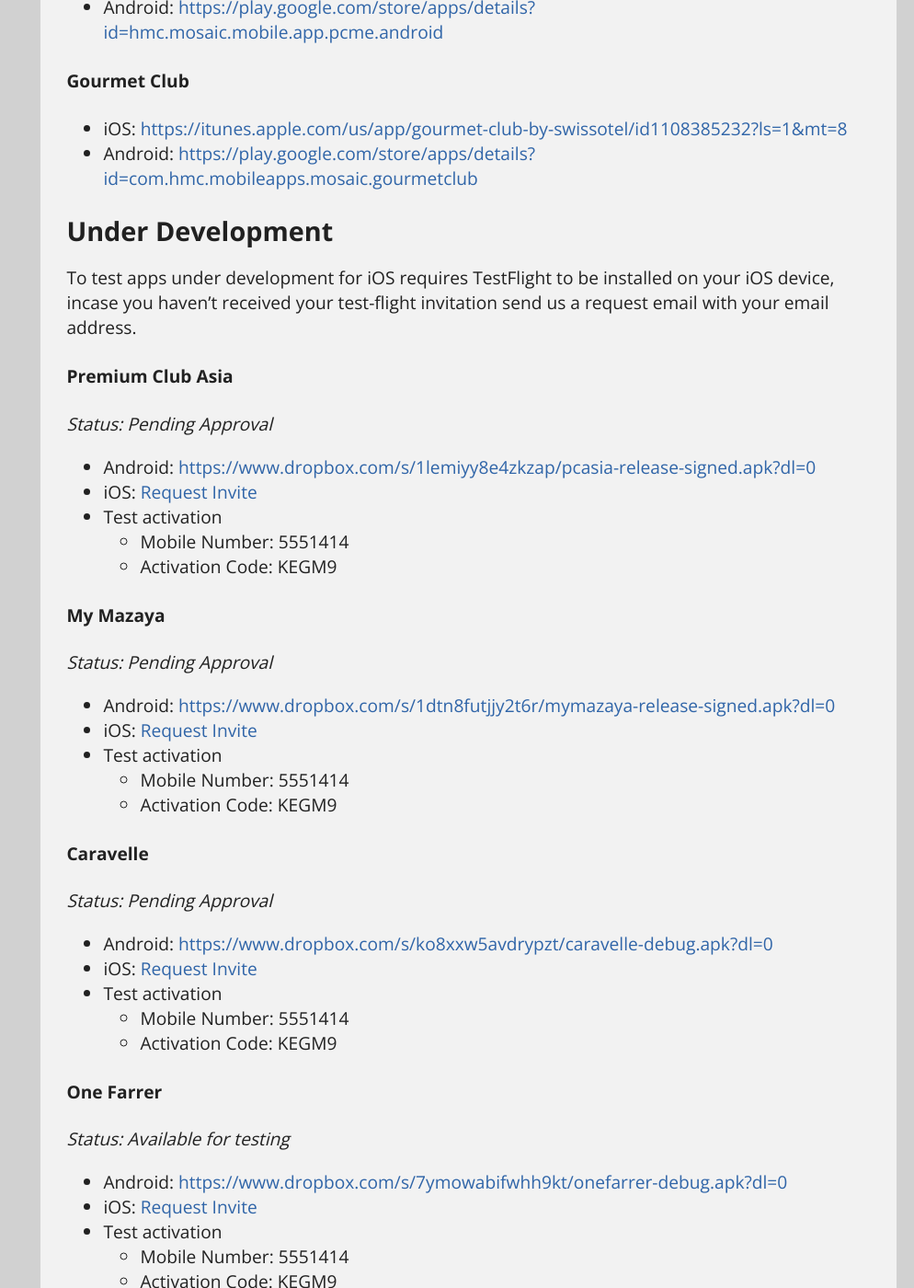
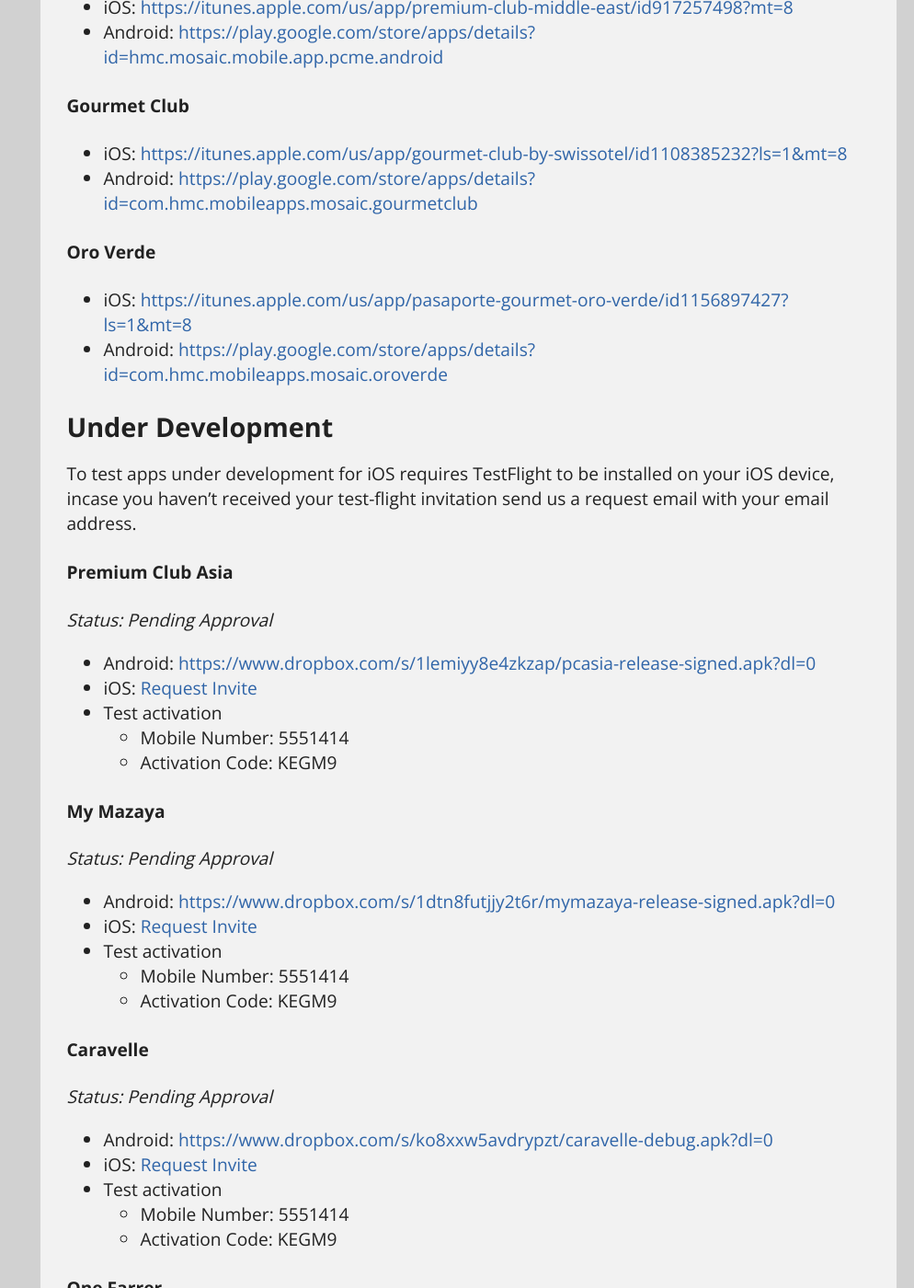
Before and after one commit to hmccode/hmccode.github.io, a Jekyll site: the page built from _posts/2016-07-23-mobile-apps.md, in a window 1280 px wide and 1400 px high, scrolled down 1604 px. Shown: the whole window at 92% size, without its empty margins (286-1280 px from the left). Built offline with Jekyll 4.4.1, drawn with Linux system fonts in a browser that asks for light colours; nearby versions of some CDN libraries; a script that is not in the unit is left out; some of the changed text lies outside the part shown.

Commit message:
Added Oro verde No login and moved Oro Verde to store section

```diff
--- a/_posts/2016-07-23-mobile-apps.md
+++ b/_posts/2016-07-23-mobile-apps.md
@@ -19,12 +19,13 @@ A list of all Mobile Apps in stores and currently under development. The apps li
     - [Marco Polo Elite](#marco-polo-elite)
     - [Premium Club ME](#premium-club-me)
     - [Gourmet Club](#gourmet-club)
+    - [Oro Verde](#oro-verde)
   - [Under Development](#under-development)
     - [Premium Club Asia](#premium-club-asia)
     - [My Mazaya](#my-mazaya)
     - [Caravelle](#caravelle)
     - [One Farrer](#one-farrer)
-    - [Oro Verde](#oro-verde)
+    - [Oro Verde No Login](#oro-verde-no-login)
     - [Khaisilk](#khaisilk)
   - [New Ideas](#new-ideas)
     - [Member Centric App](#member-centric-app)
@@ -65,6 +66,11 @@ A list of all Mobile Apps in stores and currently under development. The apps li
 * iOS: <https://itunes.apple.com/us/app/gourmet-club-by-swissotel/id1108385232?ls=1&mt=8>
 * Android: <https://play.google.com/store/apps/details?id=com.hmc.mobileapps.mosaic.gourmetclub>
 
+
+#### Oro Verde
+
+* iOS: <https://itunes.apple.com/us/app/pasaporte-gourmet-oro-verde/id1156897427?ls=1&mt=8>
+* Android: <https://play.google.com/store/apps/details?id=com.hmc.mobileapps.mosaic.oroverde>
 
 ## Under Development
 
```
Also changed, not shown: other parts of _posts/2016-07-23-mobile-apps.md (+2 -2 lines).
